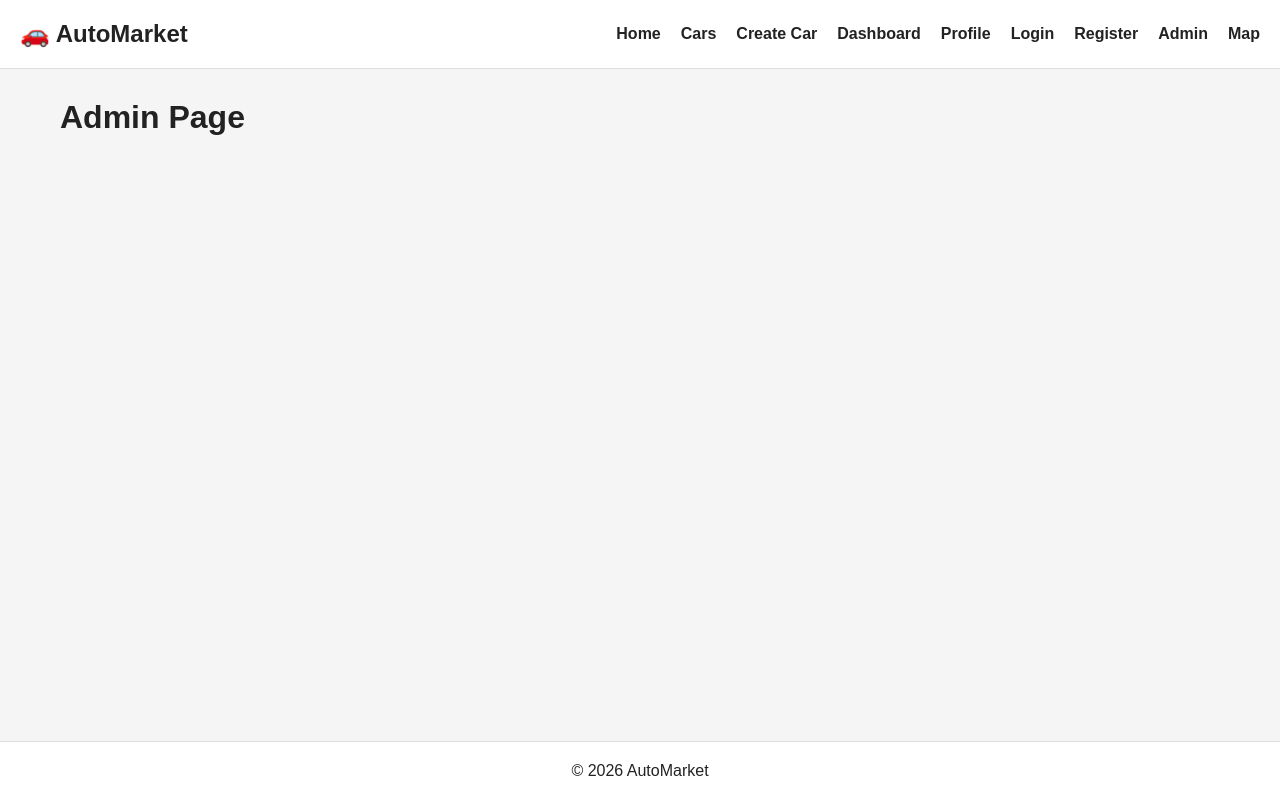
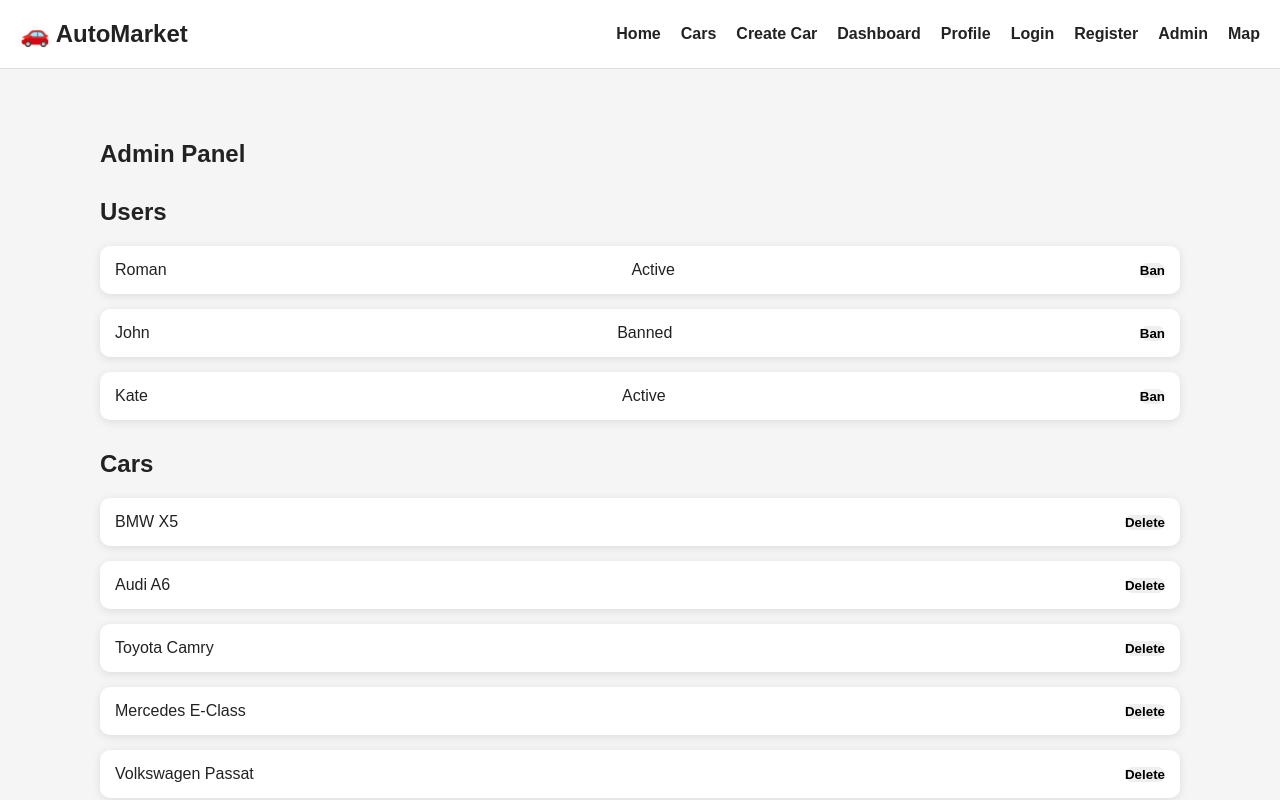
Before and after one commit to RomanFrontEndDeveloper/automarket, a React (Vite) app: page /admin in a window 1280 px wide. Shown: the top 800 px of the page. Built offline with nearby package versions, Linux system fonts and the light colour scheme.

Commit message:
add single car map, dashboard and profile pages

```diff
--- a/src/pages/AdminPage.tsx
+++ b/src/pages/AdminPage.tsx
@@ -1,5 +1,55 @@
+import { cars } from '../data/cars';
+
+const users = [
+	{
+		id: 1,
+		name: 'Roman',
+		status: 'Active',
+	},
+	{
+		id: 2,
+		name: 'John',
+		status: 'Banned',
+	},
+	{
+		id: 3,
+		name: 'Kate',
+		status: 'Active',
+	},
+];
+
 const AdminPage = () => {
-	return <h1>Admin Page</h1>;
+	return (
+		<section className='admin-page'>
+			<h1>Admin Panel</h1>
+
+			<h2>Users</h2>
+
+			<div className='admin-list'>
+				{users.map((user) => (
+					<div key={user.id} className='admin-card'>
+						<p>{user.name}</p>
+
+						<p>{user.status}</p>
+
+						<button>Ban</button>
+					</div>
+				))}
+			</div>
+
+			<h2>Cars</h2>
+
+			<div className='admin-list'>
+				{cars.map((car) => (
+					<div key={car.id} className='admin-card'>
+						<p>{car.title}</p>
+
+						<button>Delete</button>
+					</div>
+				))}
+			</div>
+		</section>
+	);
 };
 
 export default AdminPage;
--- a/src/pages/DashboardPage.tsx
+++ b/src/pages/DashboardPage.tsx
@@ -1,5 +1,35 @@
+import { cars } from '../data/cars';
+
 const DashboardPage = () => {
-	return <h1>Dashboard Page</h1>;
+	const favoriteCars = cars.filter((car) => car.isFavorite);
+
+	return (
+		<section className='dashboard-page'>
+			<h1>Dashboard</h1>
+
+			<div className='dashboard-grid'>
+				<div className='dashboard-card'>
+					<h2>My Cars</h2>
+
+					<p>{cars.length}</p>
+				</div>
+
+				<div className='dashboard-card'>
+					<h2>Favorites</h2>
+
+					<p>{favoriteCars.length}</p>
+				</div>
+
+				<div className='dashboard-card'>
+					<h2>Profile</h2>
+
+					<p>Roman</p>
+
+					<p>roman@gmail.com</p>
+				</div>
+			</div>
+		</section>
+	);
 };
 
 export default DashboardPage;
--- a/src/pages/LoginPage.tsx
+++ b/src/pages/LoginPage.tsx
@@ -1,4 +1,4 @@
-import { useState } from 'react';
+import { useEffect, useState } from 'react';
 
 const LoginPage = () => {
 	const [email, setEmail] = useState('');
@@ -6,6 +6,16 @@ const LoginPage = () => {
 	const [password, setPassword] = useState('');
 
 	const [error, setError] = useState('');
+
+	useEffect(() => {
+		if (!error) return;
+
+		const timer = setTimeout(() => {
+			setError('');
+		}, 3000);
+
+		return () => clearTimeout(timer);
+	}, [error]);
 
 	const handleSubmit = (e: React.FormEvent) => {
 		e.preventDefault();
--- a/src/pages/MapPage.tsx
+++ b/src/pages/MapPage.tsx
@@ -1,6 +1,6 @@
 import { MapContainer, TileLayer, Marker, Popup } from 'react-leaflet';
-
 import type { LatLngTuple } from 'leaflet';
+import { Link } from 'react-router-dom';
 
 import { cars } from '../data/cars';
 
@@ -18,19 +18,38 @@ const MapPage = () => {
 				}}
 			>
 				<TileLayer url='https://{s}.tile.openstreetmap.org/{z}/{x}/{y}.png' />
+
 				{cars.map((car) => (
 					<Marker key={car.id} position={[car.lat, car.lng]}>
 						<Popup>
+							<Link
+								to={`/cars/${car.id}`}
+								style={{
+									textDecoration: 'none',
+									color: 'inherit',
+								}}
+							>
 								<img
 									src={car.image}
 									alt={car.title}
 									className='popup-image'
 								/>
+
 								<h3>{car.title}</h3>
 
 								<p>{car.city}</p>
 
 								<p>${car.price}</p>
+
+								<p
+									style={{
+										color: 'blue',
+										fontWeight: 'bold',
+									}}
+								>
+									View details →
+								</p>
+							</Link>
 						</Popup>
 					</Marker>
 				))}
--- a/src/pages/SingleCarPage.tsx
+++ b/src/pages/SingleCarPage.tsx
@@ -1,23 +1,27 @@
-import { Link } from 'react-router-dom';
-import { useParams } from 'react-router-dom';
+import { Link, useParams } from 'react-router-dom';
+
 import { cars } from '../data/cars';
+
+import { MapContainer, TileLayer, Marker, Popup } from 'react-leaflet';
+
+import type { LatLngTuple } from 'leaflet';
 
 const SingleCarPage = () => {
 	const { id } = useParams();
 
-	const car = cars.find((car) => car.id === Number(id)); // Бо useParams() повертає string
+	const car = cars.find((car) => car.id === Number(id));
+
+	if (!car) {
+		return <h1>Car not found</h1>;
+	}
+
+	const position: LatLngTuple = [car.lat, car.lng];
 
 	return (
 		<div className='single-car'>
-			{!car ? (
-				<h1>Car not found</h1>
-			) : (
-				<>
 			<h1>{car.title}</h1>
 
 			<img src={car.image} alt={car.title} />
-
-					<p>ID: {car.id}</p>
 
 			<p>Brand: {car.brand}</p>
 
@@ -28,16 +32,43 @@ const SingleCarPage = () => {
 			<p>Price: ${car.price}</p>
 
 			<p>City: {car.city}</p>
-					<p>City: {car.description}</p>
-					<p>Latitude: {car?.lat}</p>
-					<p>Longitude: {car?.lng}</p>
+
+			<p>Description: {car.description}</p>
 
 			<p>Favorite: {car.isFavorite ? '❤️ Yes' : '🤍 No'}</p>
-					<Link to={`/cars/edit/${car?.id}`}>
+
+			<Link to={`/cars/edit/${car.id}`}>
 				<button className='edit-btn'>Edit Car</button>
 			</Link>
-				</>
-			)}
+
+			<div className='single-car-map'>
+				<MapContainer
+					center={position}
+					zoom={12}
+					style={{
+						height: '100%',
+						width: '100%',
+					}}
+				>
+					<TileLayer url='https://{s}.tile.openstreetmap.org/{z}/{x}/{y}.png' />
+
+					<Marker position={position}>
+						<Popup>
+							<img
+								src={car.image}
+								alt={car.title}
+								className='popup-image'
+							/>
+
+							<h3>{car.title}</h3>
+
+							<p>{car.city}</p>
+
+							<p>${car.price}</p>
+						</Popup>
+					</Marker>
+				</MapContainer>
+			</div>
 		</div>
 	);
 };
--- a/src/styles/globals.css
+++ b/src/styles/globals.css
@@ -53,6 +53,7 @@ button {
 	width: 100%;
 	margin: 0 auto;
 	padding: 30px 20px;
+	padding-top: 100px;
 }
 
 /* =========================
@@ -67,6 +68,14 @@ button {
 	display: flex;
 	justify-content: space-between;
 	align-items: center;
+
+	position: fixed;
+	top: 0;
+	left: 0;
+	width: 100%;
+
+	z-index: 1000;
+	box-sizing: border-box;
 }
 
 .nav-list {
@@ -449,6 +458,10 @@ form button:active {
 	z-index: 1000;
 }
 
+/* =========================
+  POPUP-IMAGE
+========================= */
+
 .popup-image {
 	width: 180px;
 	height: 120px;
@@ -459,3 +472,90 @@ form button:active {
 
 	margin-bottom: 10px;
 }
+
+/* =========================
+   SINGLE CAR MAP
+========================= */
+
+.single-car-map {
+	height: 400px;
+
+	margin-top: 20px;
+
+	border-radius: 12px;
+
+	overflow: hidden;
+}
+
+/* =========================
+   DASHBOARD
+========================= */
+
+.dashboard-page {
+	padding: 40px;
+}
+
+.dashboard-page h1 {
+	margin-bottom: 30px;
+}
+
+.dashboard-grid {
+	display: grid;
+
+	grid-template-columns: repeat(auto-fit, minmax(250px, 1fr));
+
+	gap: 20px;
+}
+
+.dashboard-card {
+	background: white;
+
+	padding: 20px;
+
+	border-radius: 12px;
+
+	box-shadow: 0 2px 10px rgba(0, 0, 0, 0.1);
+}
+
+.dashboard-card h2 {
+	margin-bottom: 15px;
+}
+
+/* =========================
+   ADMIN PAGE
+========================= */
+
+.admin-page {
+	padding: 40px;
+}
+
+.admin-page h1 {
+	margin-bottom: 30px;
+}
+
+.admin-page h2 {
+	margin-top: 30px;
+	margin-bottom: 20px;
+}
+
+.admin-list {
+	display: grid;
+
+	gap: 15px;
+}
+
+.admin-card {
+	display: flex;
+
+	justify-content: space-between;
+
+	align-items: center;
+
+	padding: 15px;
+
+	background: white;
+
+	border-radius: 10px;
+
+	box-shadow: 0 2px 10px rgba(0, 0, 0, 0.1);
+}
```
Lines whose indentation alone changed are shown as unchanged.
